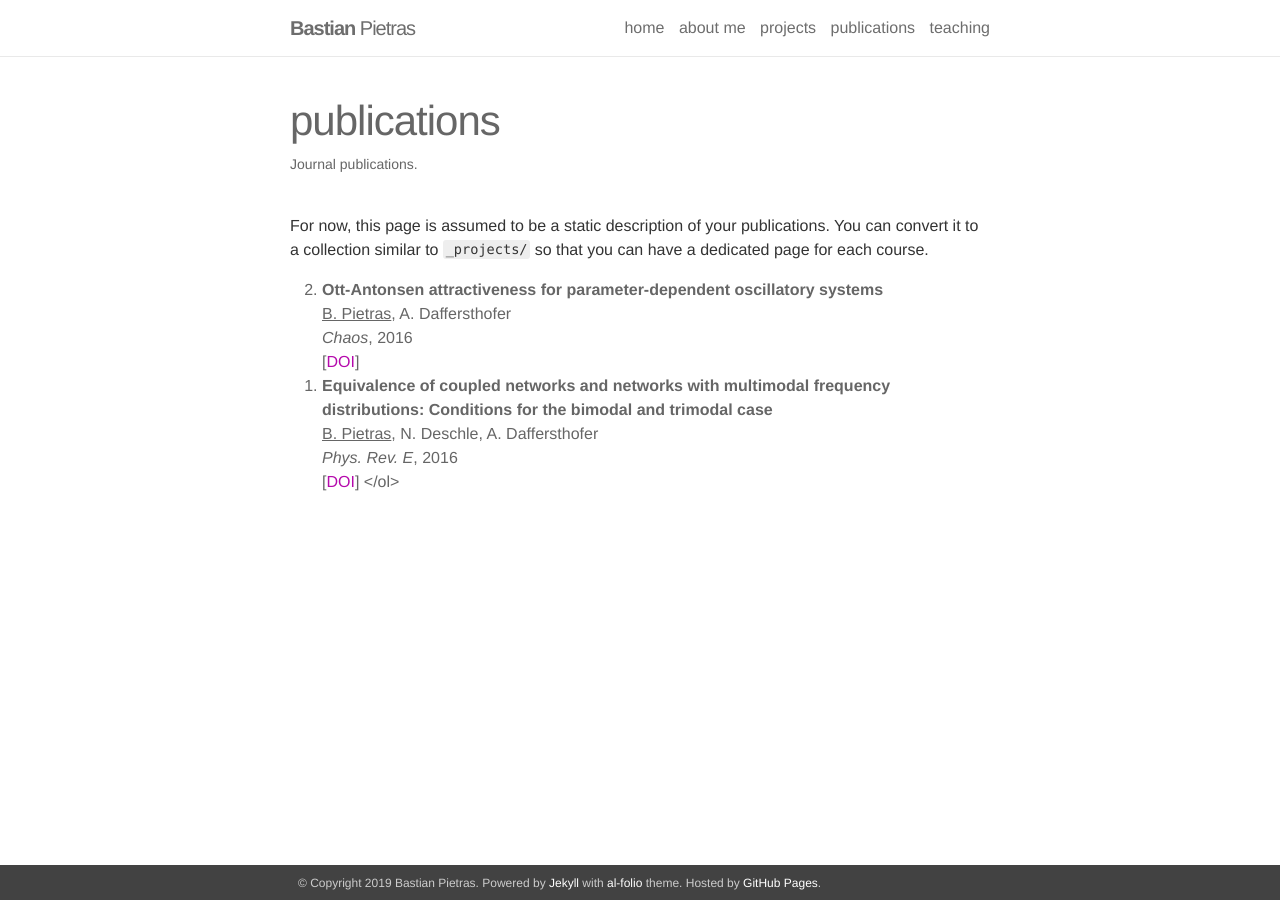
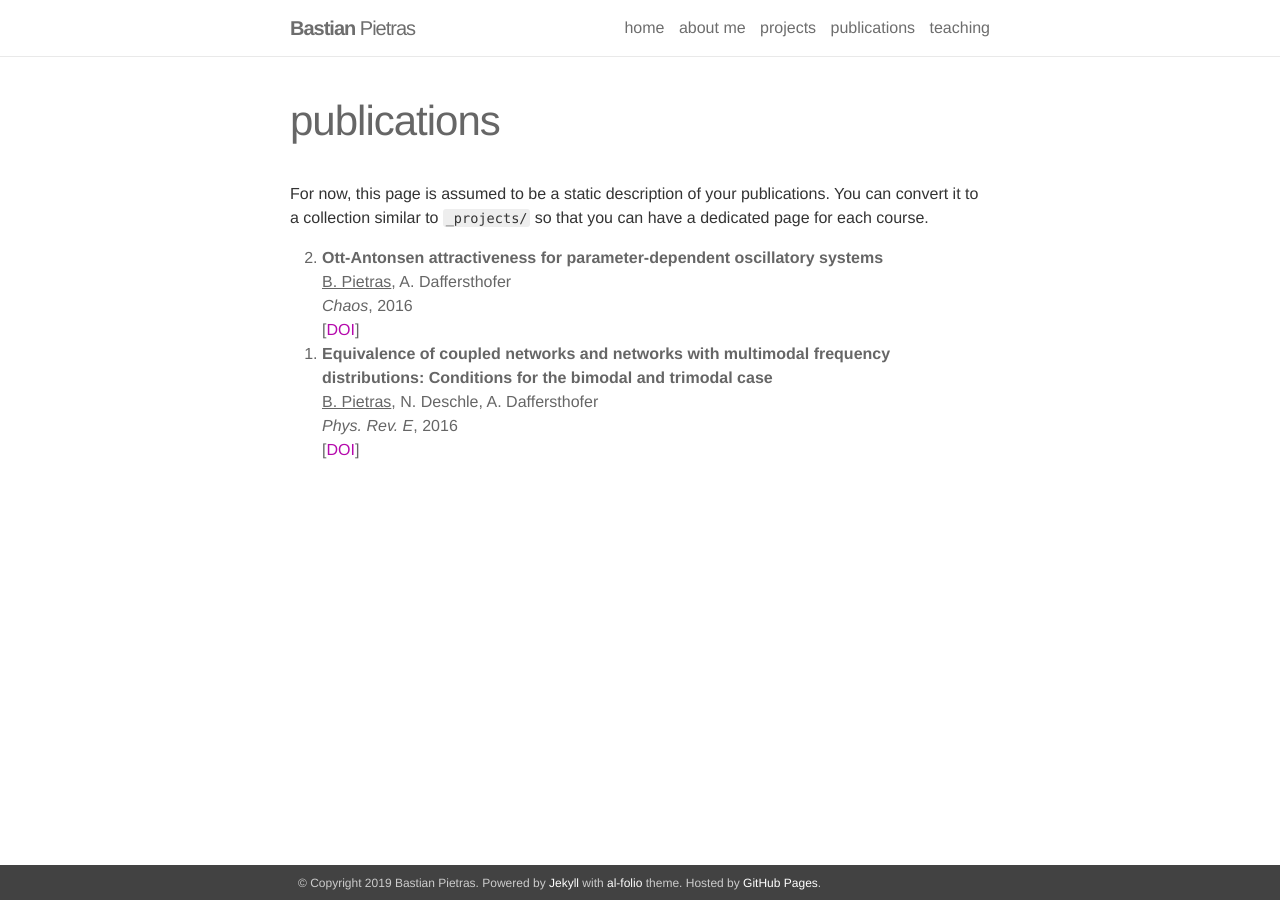
Before and after one commit to BastianPietras/bastianpietras.github.io, a Jekyll site: the page built from _pages/publications.md, in a window 1280 px wide. Built offline with Jekyll 4.4.1, drawn with Linux system fonts in a browser that asks for light colours.

Commit message:
Update publications.md

```diff
--- a/_pages/publications.md
+++ b/_pages/publications.md
@@ -2,7 +2,6 @@
 layout: page
 permalink: /publications/
 title: publications
-description: Journal publications.
 ---
 
 For now, this page is assumed to be a static description of your publications. You can convert it to a collection similar to `_projects/` so that you can have a dedicated page for each course.
@@ -17,5 +16,3 @@ For now, this page is assumed to be a static description of your publications. Y
       <ins>B. Pietras</ins>, N. Deschle, A. Daffersthofer<br/>
       <em>Phys. Rev. E</em>, 2016<br/>
       [<a href="https://aip.scitation.org/doi/10.1063/1.4963371" target="_self">DOI</a>]
-
-</ol>
```
